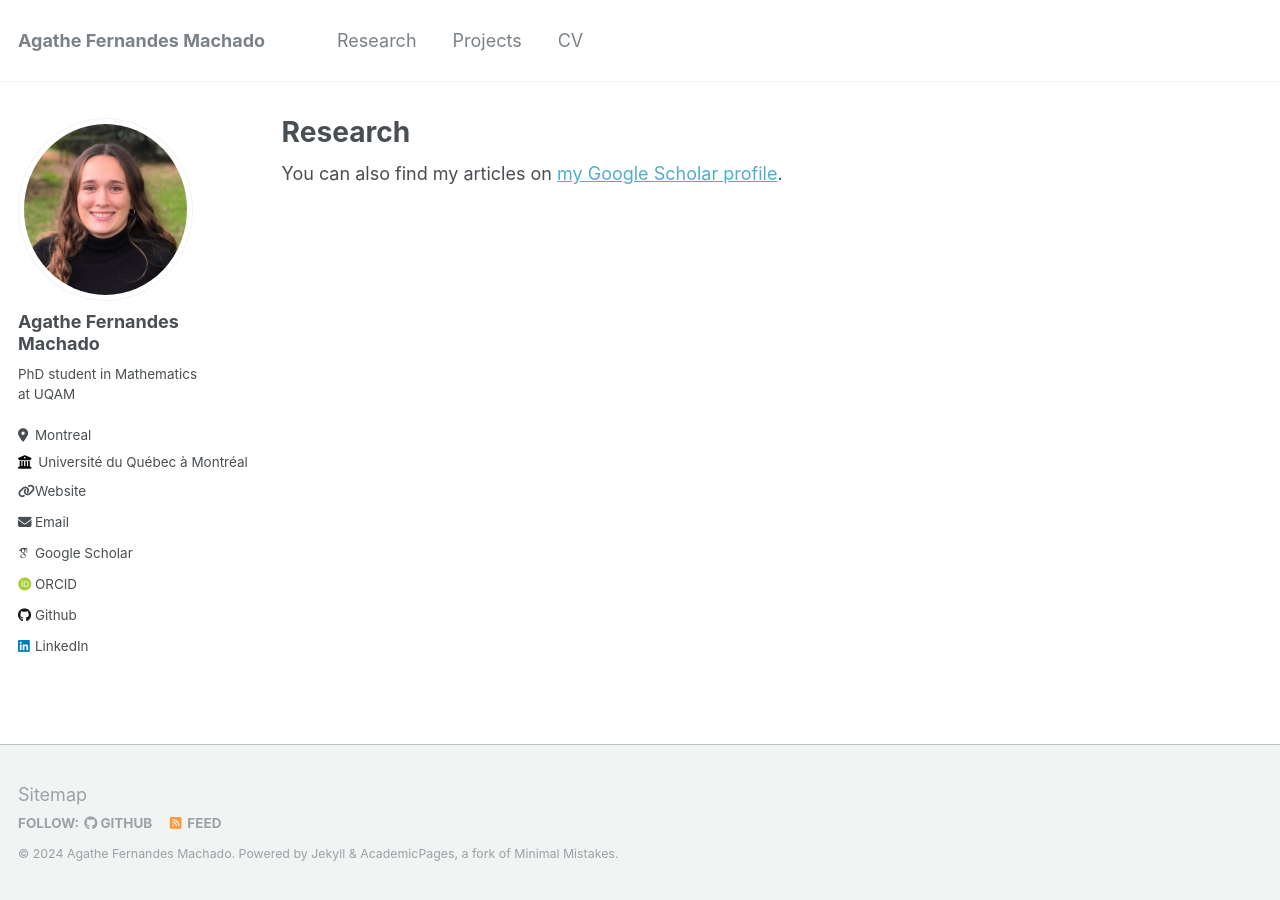
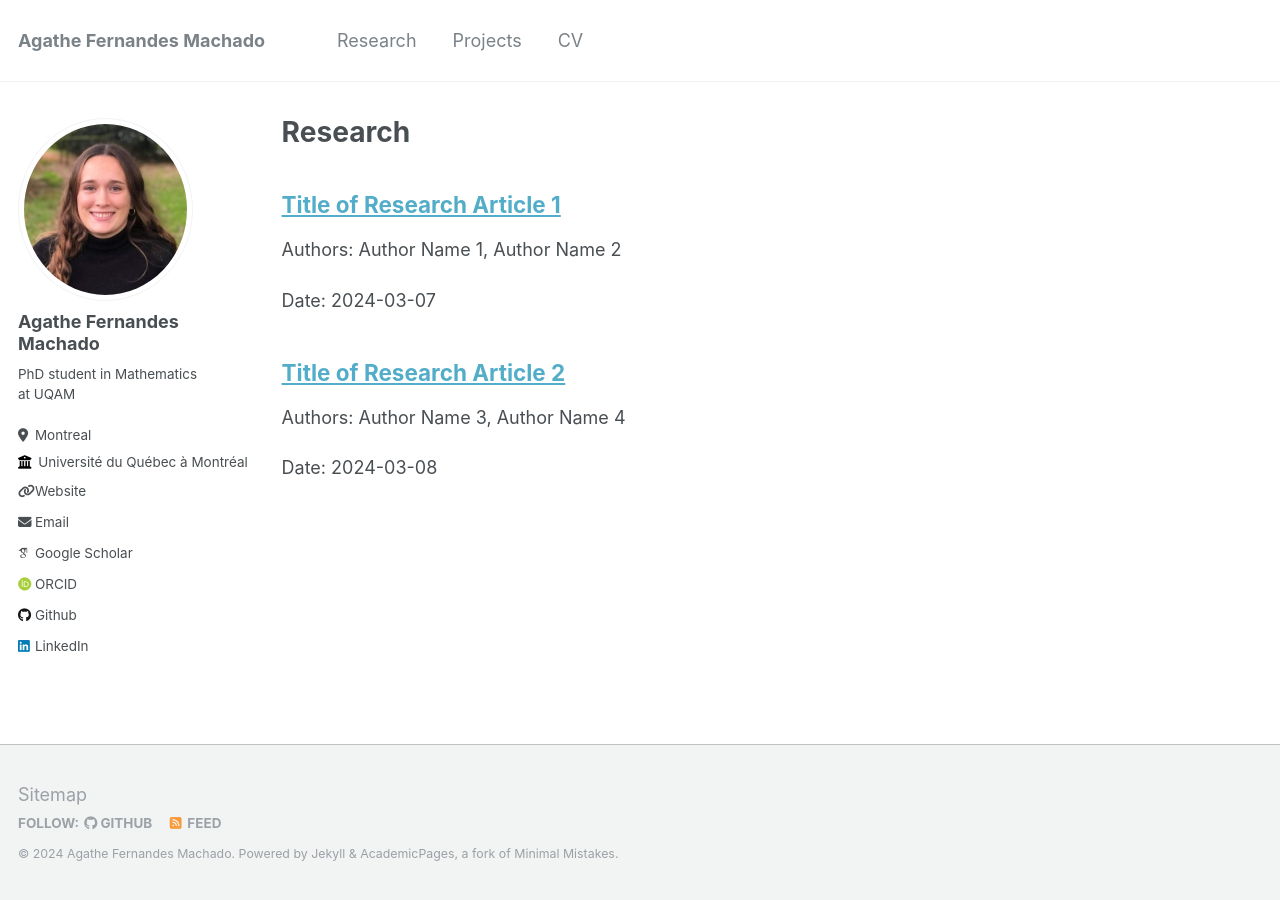
Before and after one commit to fer-agathe/fer-agathe.github.io, a Jekyll site: the page built from _pages/research.md, in a window 1280 px wide. Built offline with Jekyll 4.4.1, drawn with Linux system fonts in a browser that asks for light colours; some web fonts are replaced.

Commit message:
add research and projects tabs

```diff
--- a/_config.yml
+++ b/_config.yml
@@ -201,10 +201,13 @@ collections:
   #teaching:
   #  output: true
   #  permalink: /:collection/:path/
-  research:
+  #research:
+  #  output: true
+  #  permalink: /:collection/:path/
+  projects:
     output: true
     permalink: /:collection/:path/
-  projects:
+  research:
     output: true
     permalink: /:collection/:path/
   #talks:
@@ -241,6 +244,15 @@ defaults:
       author_profile: true
       share: true
       comments: true
+  #_research
+  #- scope:
+  #    path: ""
+  #    type: research
+  #  values:
+  #    layout: single
+  #    author_profile: true
+  #    share: true
+   #   comments: true
   #_research
   - scope:
       path: ""
--- a/_data/navigation.yml
+++ b/_data/navigation.yml
@@ -2,6 +2,9 @@
 main:
   - title: "Research"
     url: /research/
+
+  #- title: "Articles"
+  #  url: /articles/
 
   #- title: "Talks"
   #  url: /talks/
--- a/_includes/archive-single.html
+++ b/_includes/archive-single.html
@@ -40,7 +40,7 @@
 
         {% if post.collection == 'teaching' %}
           <p> {{ post.type }}, <i>{{ post.venue }}</i>, {{ post.date | default: "1900-01-01" | date: "%Y" }} </p>
-        {% elsif post.collection == 'publications' %}
+        {% elsif post.collection == 'research' %}
           <p>Published in <i>{{ post.venue }}</i>, {{ post.date | default: "1900-01-01" | date: "%Y" }} </p>
         {% elsif post.date %}
          <p class="page__date"><strong><i class="fa fa-fw fa-calendar" aria-hidden="true"></i> {{ site.data.ui-text[site.locale].date_label | default: "Published:" }}</strong> <time datetime="{{ post.date | default: "1900-01-01" | date_to_xmlschema }}">{{ post.date | default: "1900-01-01" | date: "%B %d, %Y" }}</time></p>
--- a/_pages/research.md
+++ b/_pages/research.md
@@ -5,12 +5,33 @@ permalink: /research/
 author_profile: true
 ---
 
-{% if site.author.googlescholar %}
-  <div class="wordwrap">You can also find my articles on <a href="{{site.author.googlescholar}}">my Google Scholar profile</a>.</div>
-{% endif %}
-
 {% include base_path %}
 
-{% for post in site.publications reversed %}
-  {% include archive-single.html %}
-{% endfor %}
+<!-- Manually list your research articles -->
+<div class="archive__item">
+  <h2 class="archive__item-title" itemprop="headline">
+    <a href="URL_OF_ARTICLE_1" target="_blank">Title of Research Article 1</a>
+  </h2>
+
+  <p class="archive__item-authors">
+    Authors: Author Name 1, Author Name 2
+  </p>
+
+  <p class="archive__item-date">
+    Date: 2024-03-07
+  </p>
+</div>
+
+<div class="archive__item">
+  <h2 class="archive__item-title" itemprop="headline">
+    <a href="URL_OF_ARTICLE_2" target="_blank">Title of Research Article 2</a>
+  </h2>
+
+  <p class="archive__item-authors">
+    Authors: Author Name 3, Author Name 4
+  </p>
+
+  <p class="archive__item-date">
+    Date: 2024-03-08
+  </p>
+</div>
```
Also changed, not shown: _pages/articles.md (added, +16 -0 lines), _pages/projects.html (deleted, +0 -13 lines), _pages/projects.md (added, +14 -0 lines), _research/2009-10-01-paper-title-number-1.md (deleted, +0 -12 lines), _research/2010-10-01-paper-title-number-2.md (deleted, +0 -12 lines), _research/2024-01-29-paper-title-number-1.md (added, +12 -0 lines), _research/2024-02-12-paper-title-number-2.md (added, +12 -0 lines).
